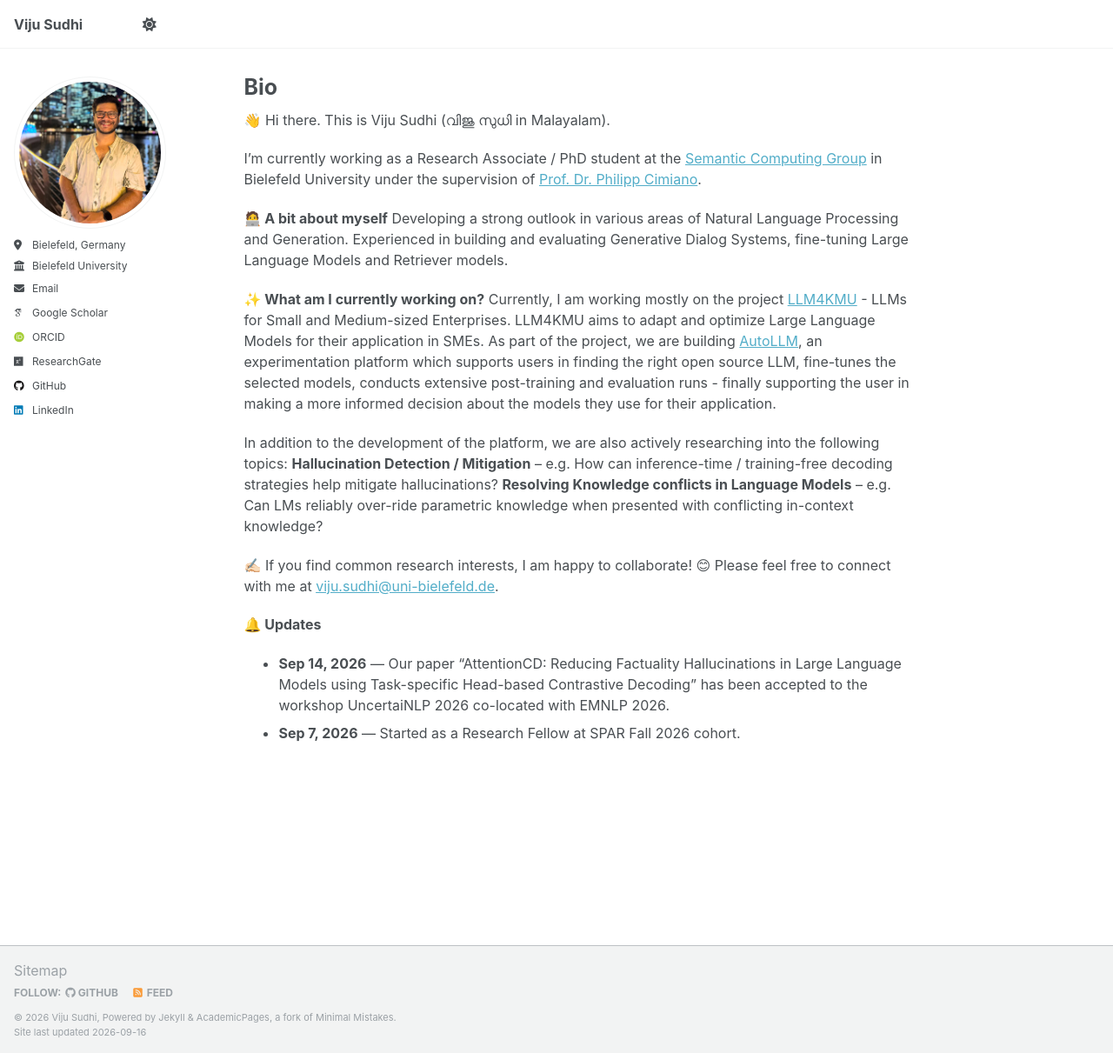
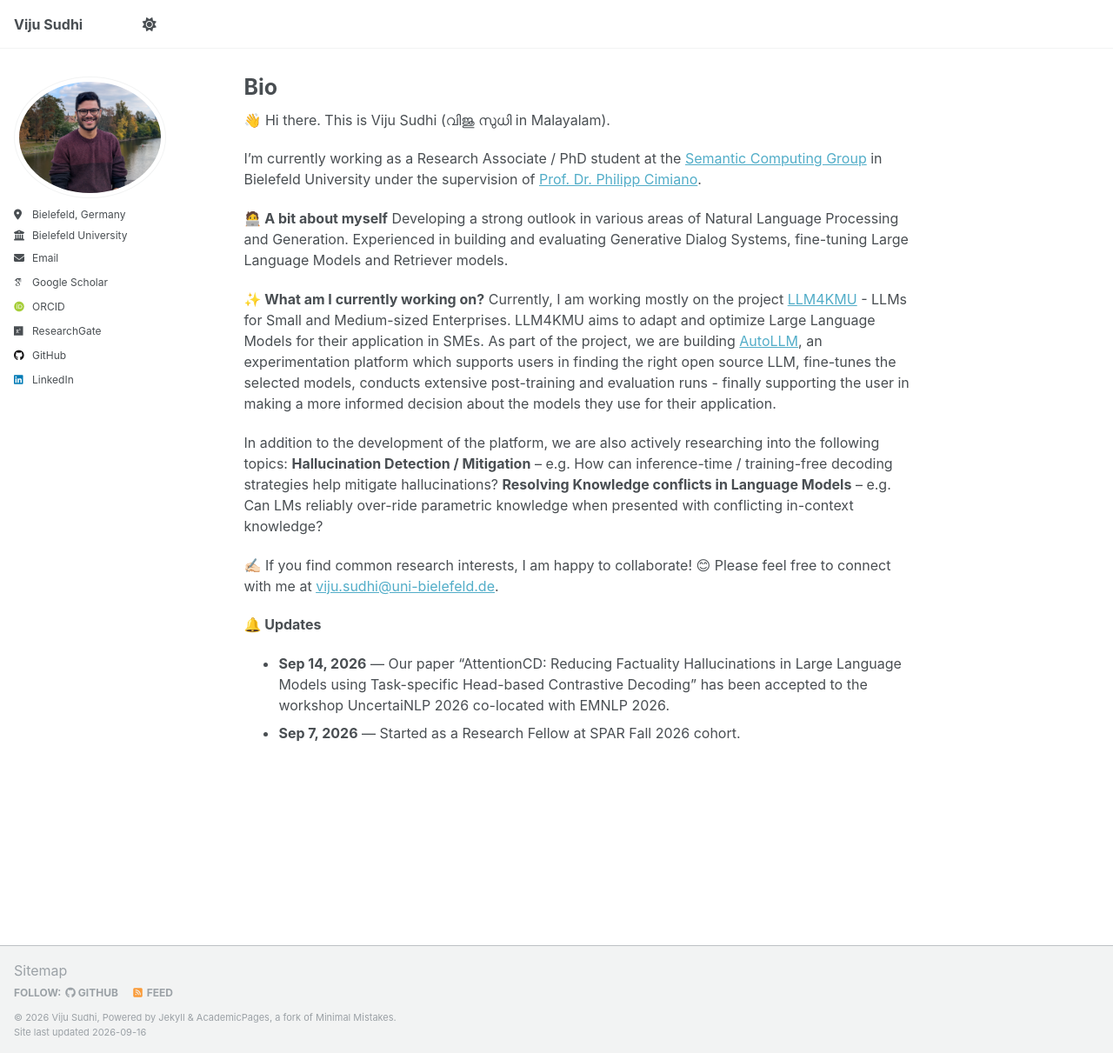
Before and after one commit to vijusudhi/vijusudhi.github.io, a Jekyll site: the page built from _pages/about.md, in a window 1280 px wide and 1211 px high. Shown: the whole window at 87% size. Built offline with Jekyll 4.4.1, drawn with Linux system fonts in a browser that asks for light colours; some web fonts are replaced; a script that is not in the unit is left out.

Commit message:
Update author avatar in config and add new profile photo

```diff
--- a/_config.yml
+++ b/_config.yml
@@ -22,7 +22,7 @@ repository               : "vijusudhi/vijusudhi.github.io"
 #               Additional customization can be done by editing /_includes/author-profile.html
 author:
   # Biographic information
-  avatar           : "IMG_7038-EDIT.jpg"
+  avatar           : "viju_profile_photo.jpg"
   # name             : "Viju Sudhi"
   # pronouns         : "(he/him)"
   # bio              : "Short biography for the left-hand sidebar"
```
Also changed, not shown: images/viju_profile_photo.jpg (added).
